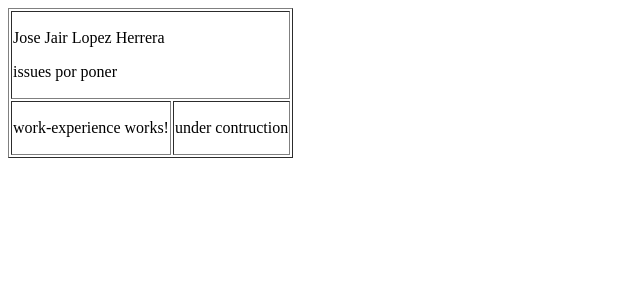
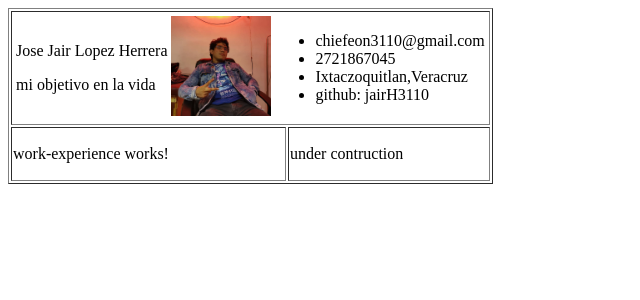
Before and after one commit to jairH3110/jairH3110.github.io, an Angular app: page / in a window 1280 px wide. Shown: the top 300 px of the page, without its empty margins (0-640 px from the left). Built offline with nearby package versions, Linux system fonts and the light colour scheme.

Commit message:
add header cv #1

```diff
--- a/src/app/header/header.component.html
+++ b/src/app/header/header.component.html
@@ -1,2 +1,20 @@
-<p>Jose Jair Lopez Herrera</p>
-<p> issues por poner </p>
+<table>
+    <tr>
+        <td>
+            <p>Jose Jair Lopez Herrera</p>
+            <p>mi objetivo en la vida</p>
+        </td>
+        <td>
+           <img src="../assets/io.jpg" width="100" height="100">
+        </td>
+        <td>
+            <ul>
+                <li>chiefeon3110@gmail.com</li>
+                <li>2721867045</li>
+                <li>Ixtaczoquitlan,Veracruz</li>
+                <li>github: jairH3110</li>
+
+            </ul>
+        </td>
+    </tr>
+</table>
```
Also changed, not shown: src/assets/io.jpg (added), 1 other file (tests, documents, lock files or other folders).
